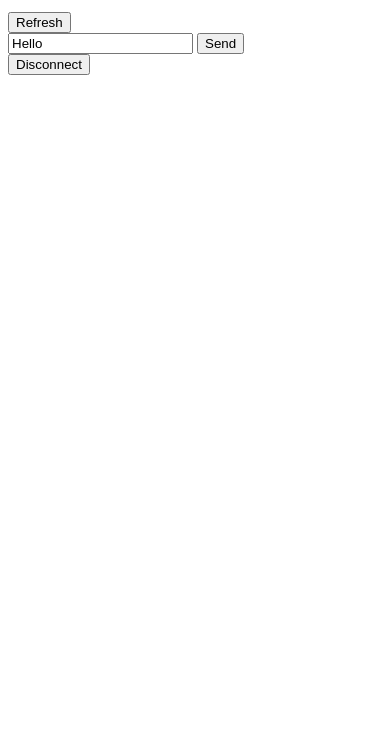
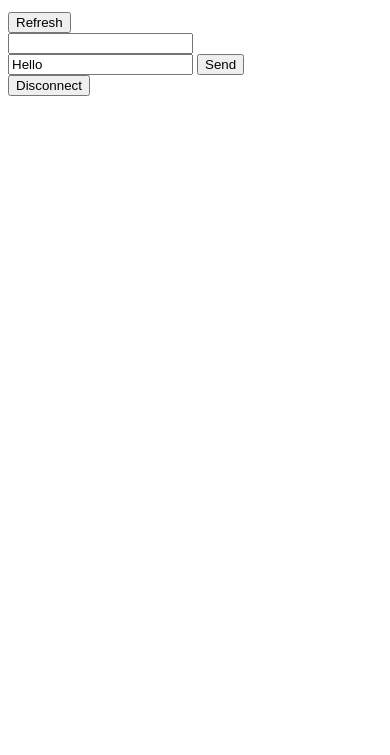
Before and after one commit to marcos-patroni/LazyGuest, a plain HTML site: page index.html in a window 390 px wide. Shown: the part 89-844 px from the top of the page. Drawn offline with Linux system fonts and the light colour scheme; some packages are replaced by stand-ins of ours.

Commit message:
Create index.html

```diff
--- a/index.html
+++ b/index.html
@@ -17,6 +17,9 @@
                 <button id="refreshButton">Refresh</button>
                 <div id="resultDiv"></div>
                 <div>
+                    <input type="text" id="messageOutput"  />
+                </div>
+                <div>
                     <input type="text" id="messageInput" value="Hello"/>
                     <button id="sendButton">Send</button>
                 </div>
```
